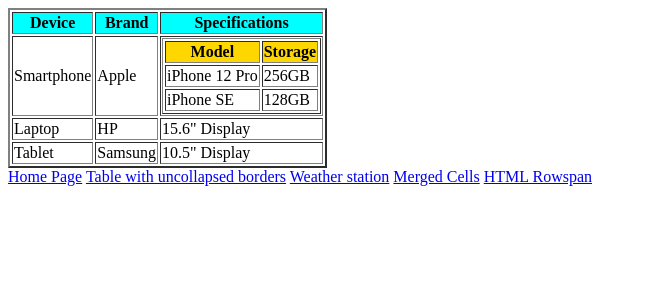
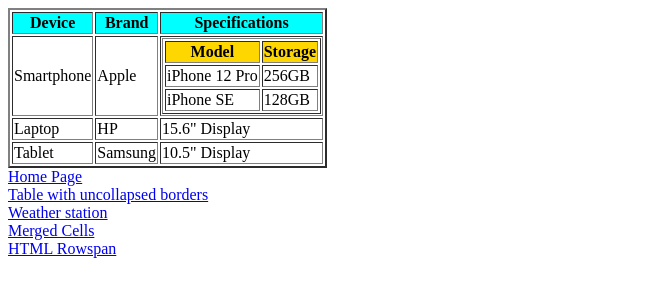
Before and after one commit to hussaintmg/Assignments, a plain HTML site: page Assignment-2/Nested-1.html in a window 1280 px wide. Shown: the whole page, without its empty margins (0-647 px from the left). Drawn offline with Linux system fonts and the light colour scheme.

Commit message:
Update Nested-1.html

```diff
--- a/Assignment-2/Nested-1.html
+++ b/Assignment-2/Nested-1.html
@@ -43,12 +43,12 @@
         <td>10.5" Display</td>
       </tr>
     </table>
-    <a href="../index.html">Home Page</a>
+    <a href="../index.html">Home Page</a><br/>
     <a href="./table-with0uncollapsed-borders.html"
       >Table with uncollapsed borders</a
-    >
-    <a href="./Weather-station.html">Weather station</a>
-    <a href="./merged-cells.html">Merged Cells</a>
-    <a href="./html-rowspan.html">HTML Rowspan</a>
+    ><br/>
+    <a href="./Weather-station.html">Weather station</a><br/>
+    <a href="./merged-cells.html">Merged Cells</a><br/>
+    <a href="./html-rowspan.html">HTML Rowspan</a><br/>
   </body>
 </html>
```
